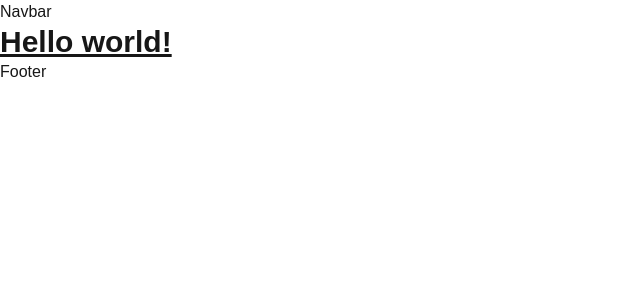
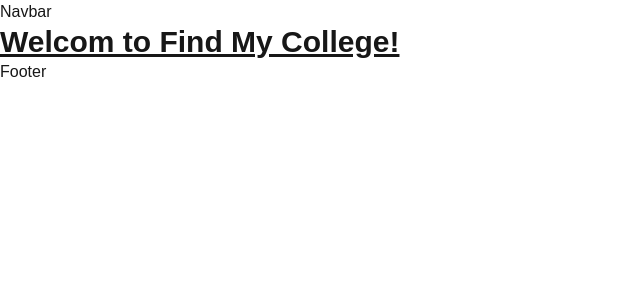
Before and after one commit to yasinarafat4/find-my-college, a Next.js app: page / in a window 1280 px wide. Shown: the top 300 px of the page, without its empty margins (0-640 px from the left). Built offline with nearby package versions, Linux system fonts and the light colour scheme.

Commit message:
Initial Setup Done

```diff
--- a/src/app/page.jsx
+++ b/src/app/page.jsx
@@ -3,7 +3,7 @@
 export default function Home() {
   return (
     <div>
-      <h1 className="text-3xl font-bold underline">Hello world!</h1>
+      <h1 className="text-3xl font-bold underline">Welcom to Find My College!</h1>
     </div>
   );
 }
```
